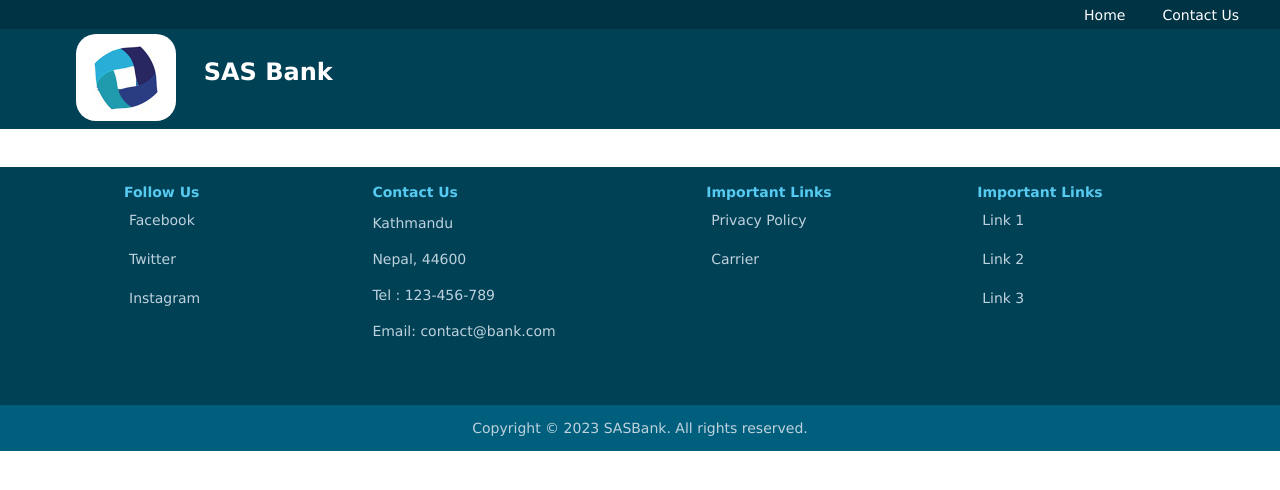
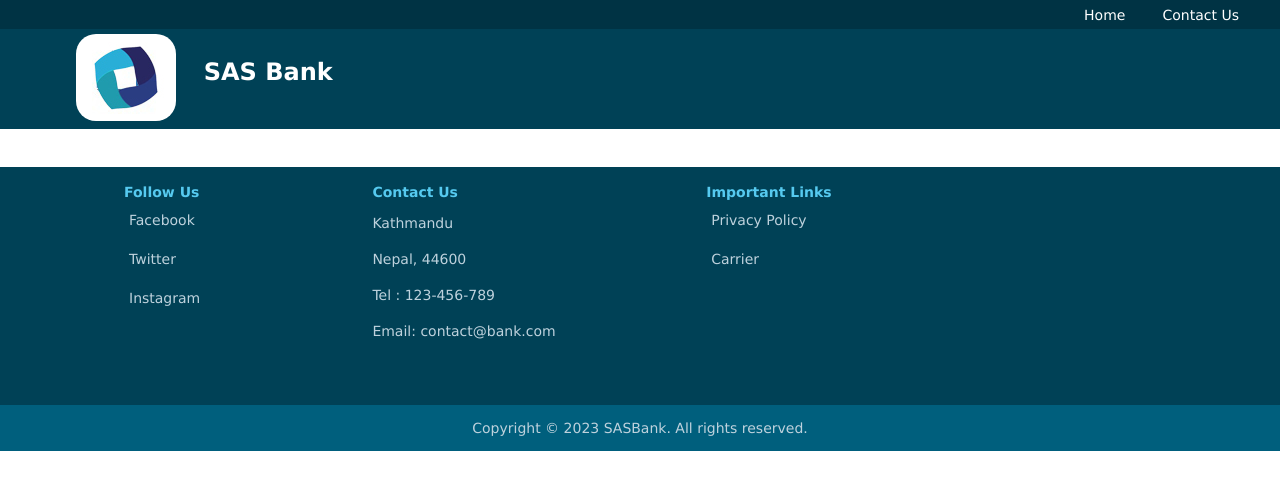
Before and after one commit to saantdahal/Banking-System, a PHP site: page /Blank_page.php in a window 1280 px wide. Shown: the top 490 px of the page. Run offline with PHP 8.4, Linux system fonts and the light colour scheme.

Commit message:
Footer Modified

```diff
--- a/footer.php
+++ b/footer.php
@@ -28,14 +28,14 @@
             </ul><br>
     </div>
 
-    <div class="links">
+    <!-- <div class="links">
             <label>Important Links</label>
             <ul>
             <li><a href="index.php#aboutus" target="_blank">Link 1</a></li>
             <li><a href="">Link 2</a></li>
             <li><a href="">Link 3</a></li>
             </ul><br>
-    </div>
+    </div> -->
 
 
     </div>
```
